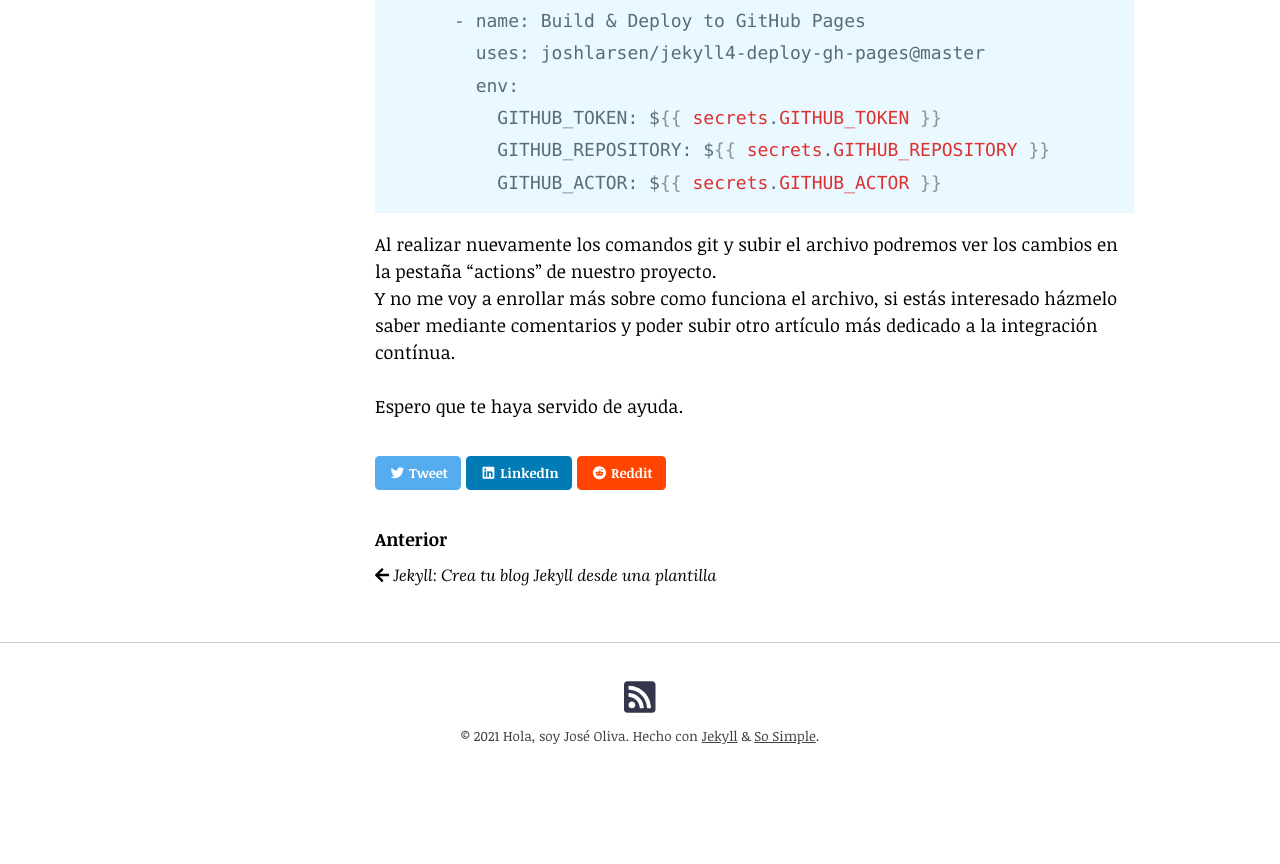
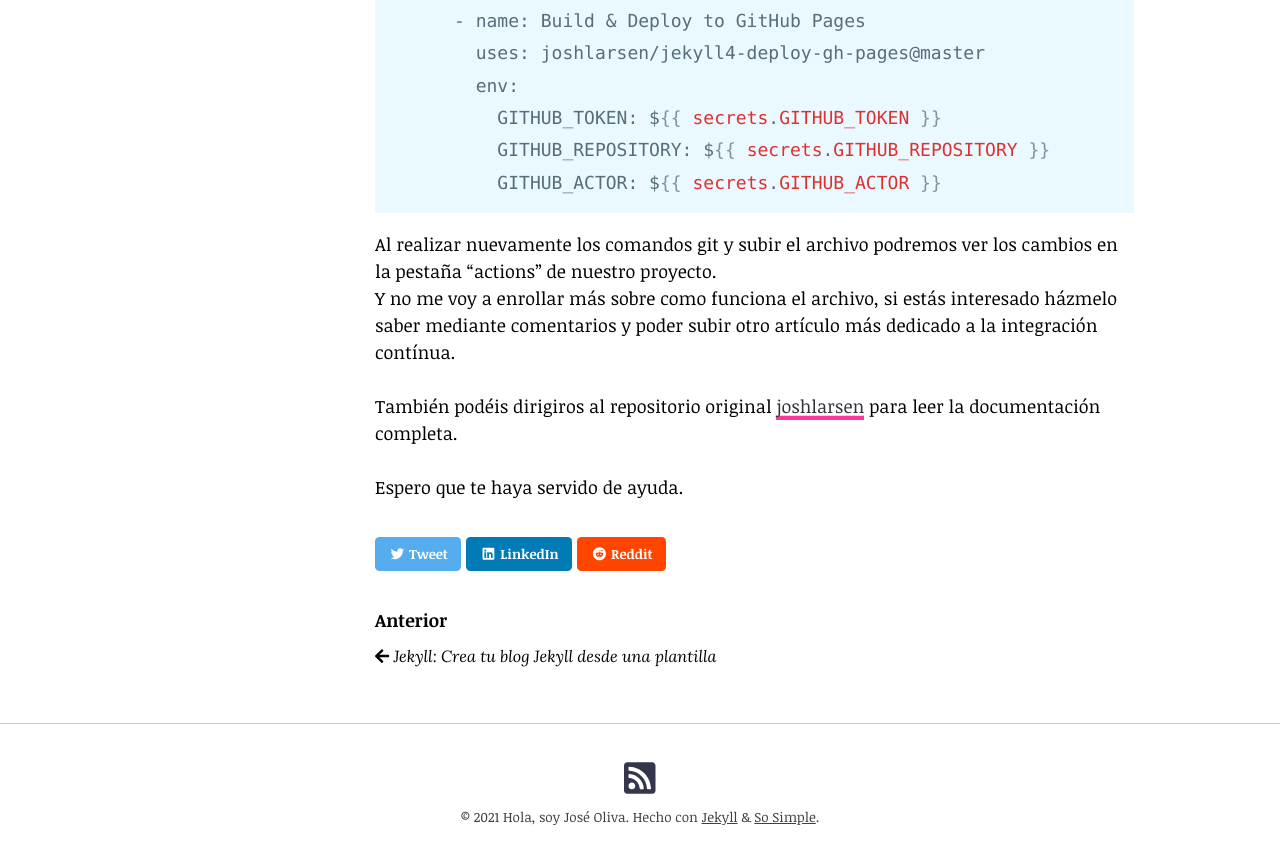
Before and after one commit to noobchamp/blog, a Jekyll site: the page built from _posts/2021-04-09-Jekyll-publicar-gratis-ci.markdown, in a window 1280 px wide and 900 px high, scrolled down 3692 px. Shown: the top 864 px of the window. Built offline with Jekyll 4.4.1, drawn with Linux system fonts in a browser that asks for light colours; nearby versions of some CDN libraries; comment, search, counter and statistics services are not loaded; before the commit the page ends 4511 px from its top, so only the background shows below that.

Commit message:
fix post ci

```diff
--- a/_posts/2021-04-09-Jekyll-publicar-gratis-ci.markdown
+++ b/_posts/2021-04-09-Jekyll-publicar-gratis-ci.markdown
@@ -90,4 +90,6 @@ jobs:
 Al realizar nuevamente los comandos git y subir el archivo podremos ver los cambios en la pestaña "actions" de nuestro proyecto.
 Y no me voy a enrollar más sobre como funciona el archivo, si estás interesado házmelo saber mediante comentarios y poder subir otro artículo más dedicado a la integración contínua.
 
+También podéis dirigiros al repositorio original [joshlarsen](https://github.com/joshlarsen/jekyll4-deploy-gh-pages/blob/master/readme.md){: .link} para leer la documentación completa.
+
 Espero que te haya servido de ayuda.
```
